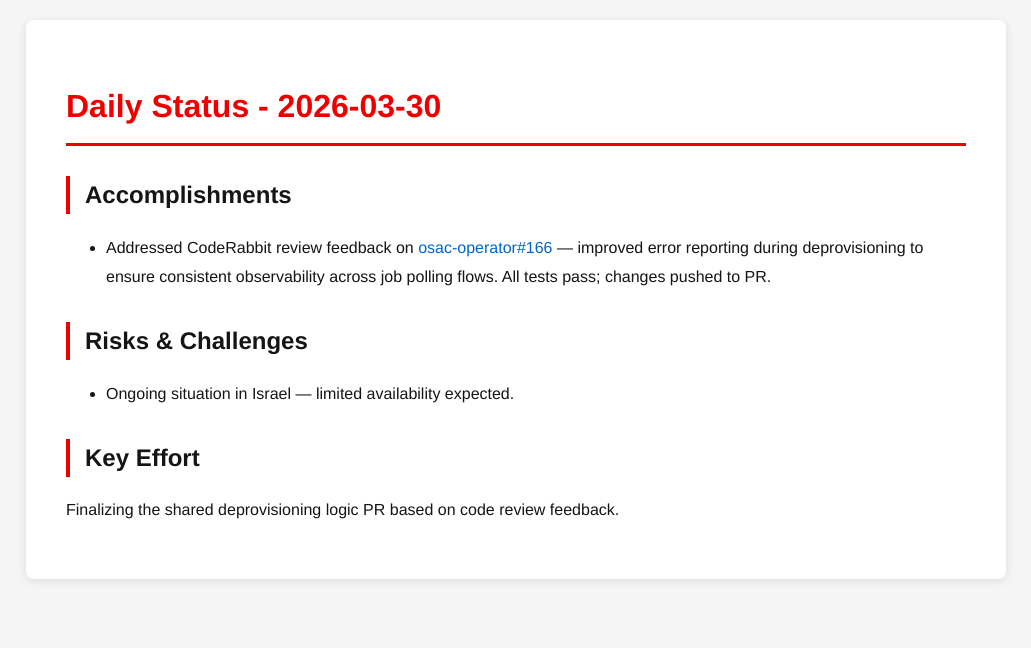
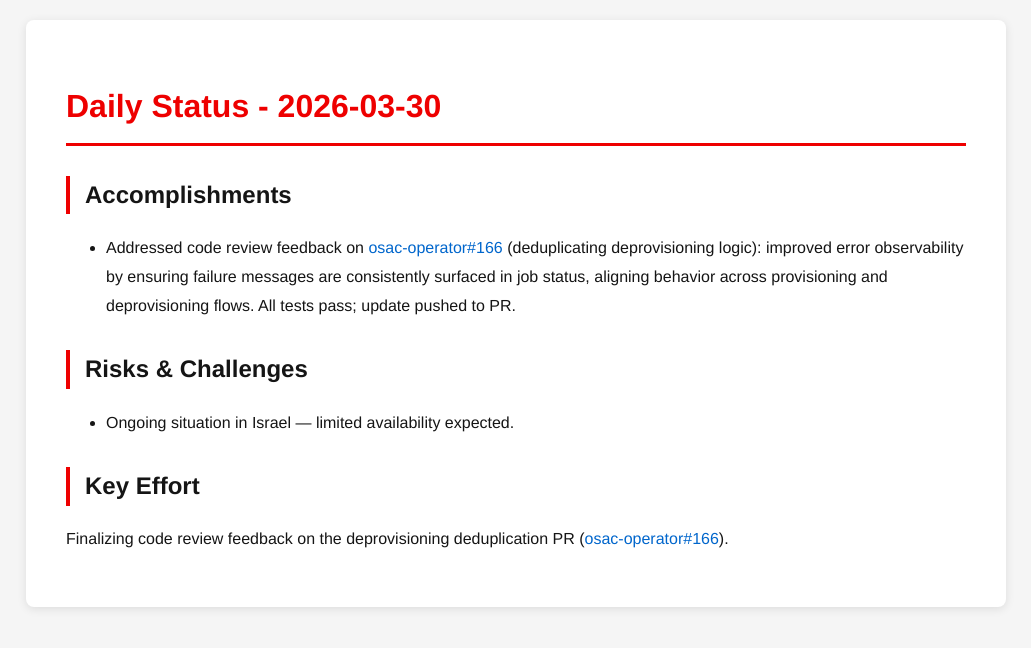
Before and after one commit to tzvatot/daily-status, a Jekyll site: the page built from 2026-03-30.md, in a window 1280 px wide. Shown: the top 648 px of the page, without its empty margins (124-1155 px from the left). Built offline with Jekyll 4.4.1, drawn with Linux system fonts in a browser that asks for light colours.

Commit message:
Daily status update - 2026-03-30

```diff
--- a/2026-03-30.md
+++ b/2026-03-30.md
@@ -7,10 +7,10 @@
 # Daily Status - 2026-03-30
 
 ## Accomplishments
-- Addressed CodeRabbit review feedback on [osac-operator#166](https://github.com/osac-project/osac-operator/pull/166) — improved error reporting during deprovisioning to ensure consistent observability across job polling flows. All tests pass; changes pushed to PR.
+- Addressed code review feedback on [osac-operator#166](https://github.com/osac-project/osac-operator/pull/166) (deduplicating deprovisioning logic): improved error observability by ensuring failure messages are consistently surfaced in job status, aligning behavior across provisioning and deprovisioning flows. All tests pass; update pushed to PR.
 
 ## Risks & Challenges
 - Ongoing situation in Israel — limited availability expected.
 
 ## Key Effort
-Finalizing the shared deprovisioning logic PR based on code review feedback.
+Finalizing code review feedback on the deprovisioning deduplication PR ([osac-operator#166](https://github.com/osac-project/osac-operator/pull/166)).
```
